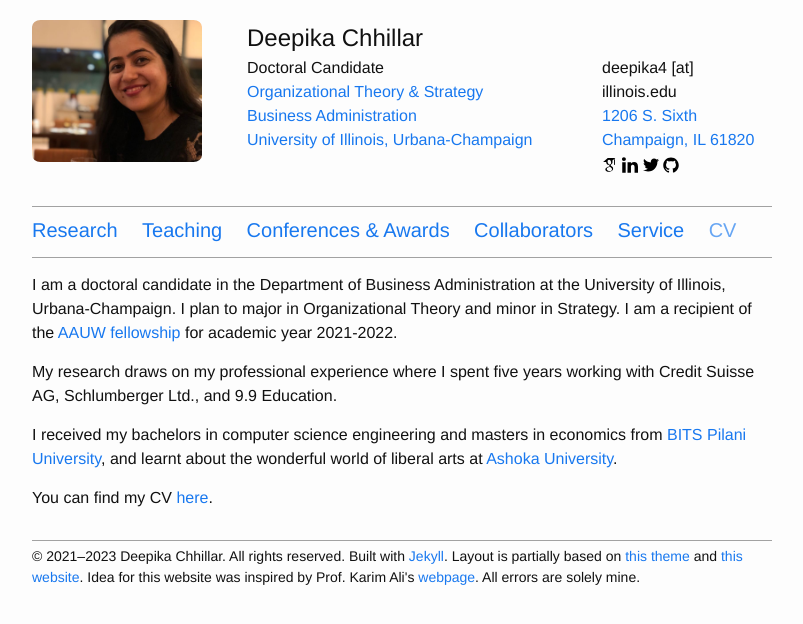
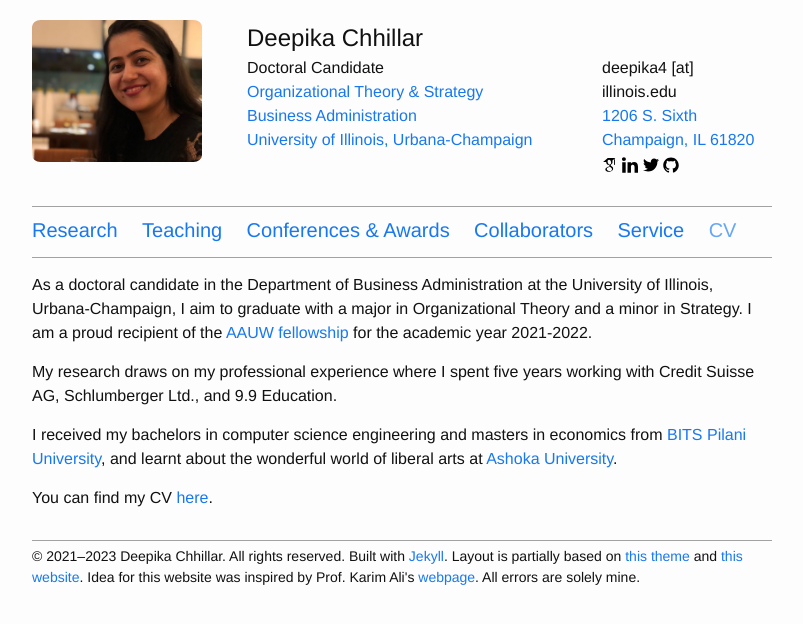
Before and after one commit to deepikachhillar/deepikachhillar.github.io, a Jekyll site: the page built from nav/cv.md, in a window 1280 px wide. Shown: the top 624 px of the page, without its empty margins (238-1041 px from the left). Built offline with Jekyll 4.4.1, drawn with Linux system fonts in a browser that asks for light colours.

Commit message:
Update cv.md

```diff
--- a/nav/cv.md
+++ b/nav/cv.md
@@ -4,7 +4,7 @@ title: CV
 permalink: /cv/
 weight: 6
 ---
-I am a doctoral candidate in the Department of Business Administration at the University of Illinois, Urbana-Champaign. I plan to major in Organizational Theory and minor in Strategy. I am a recipient of the [AAUW fellowship](https://www.aauw.org/resources/programs/fellowships-grants/){:target="_blank"} for academic year 2021-2022.
+As a doctoral candidate in the Department of Business Administration at the University of Illinois, Urbana-Champaign, I aim to graduate with a major in Organizational Theory and a minor in Strategy. I am a proud recipient of the [AAUW fellowship](https://www.aauw.org/resources/programs/fellowships-grants/){:target="_blank"} for the academic year 2021-2022.
 
 My research draws on my professional experience where I spent five years working with Credit Suisse AG, Schlumberger Ltd., and 9.9 Education.
 
```
